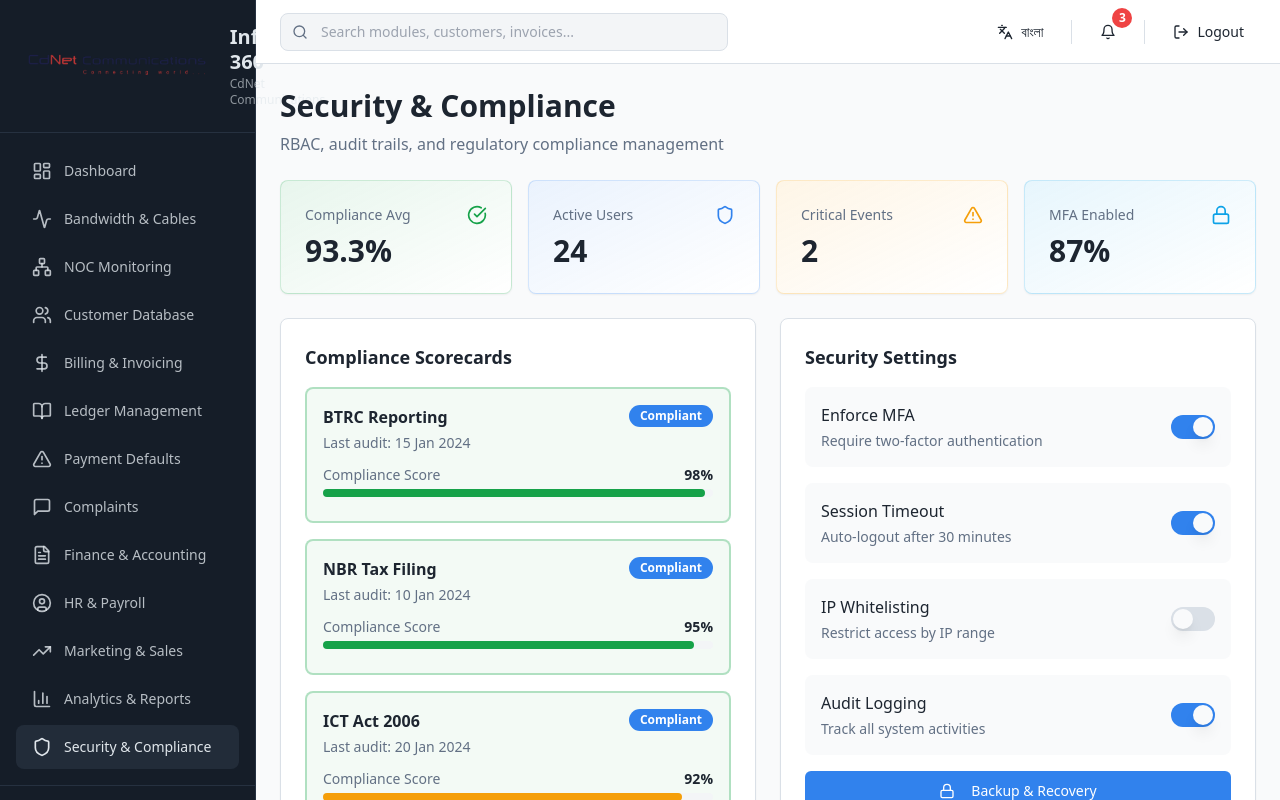
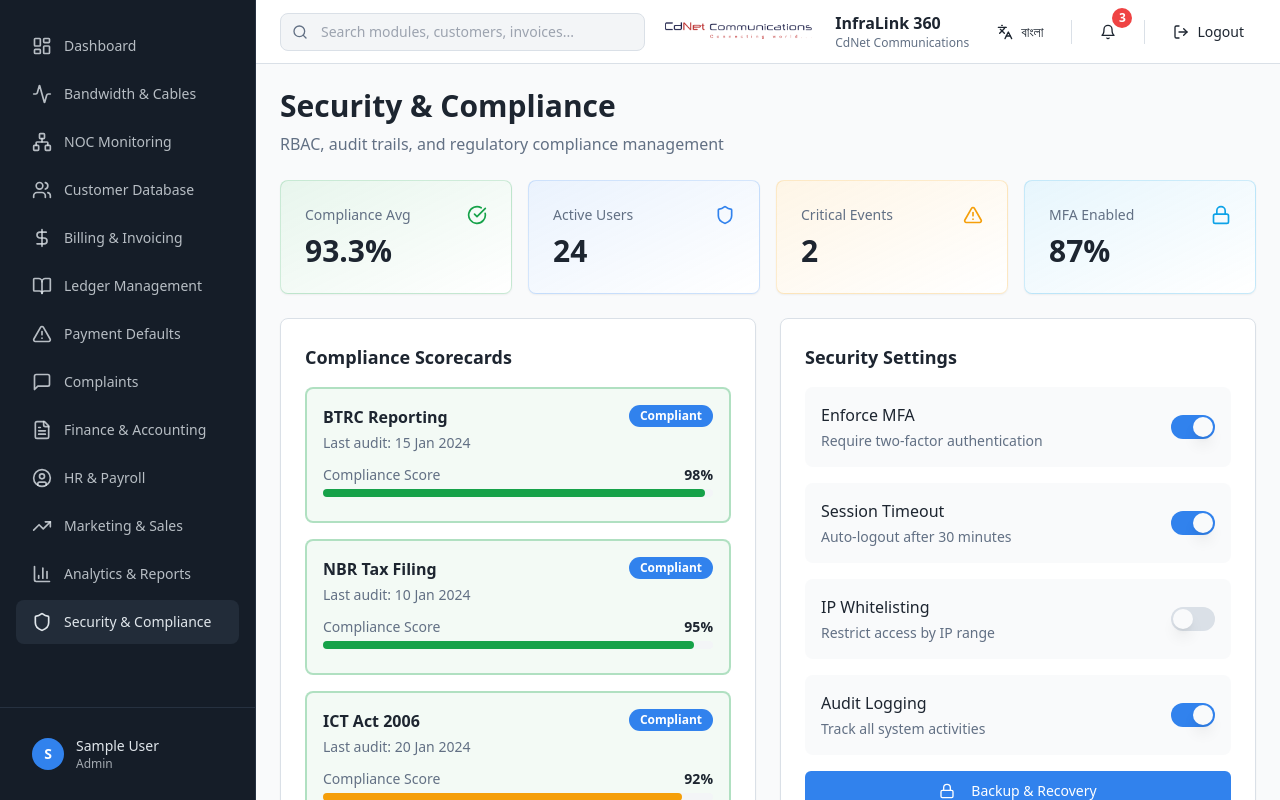
Before and after one commit to asifremanbd/infra-link-360-proto, a React (Vite) app: page /security in a window 1280 px wide. Built offline with nearby package versions, Linux system fonts and the light colour scheme; sample sign-in values are in the browser's storage.

Commit message:
Refactor: Move branding to header

```diff
--- a/src/components/layout/Header.tsx
+++ b/src/components/layout/Header.tsx
@@ -4,6 +4,7 @@ import { Button } from "@/components/ui/button";
 import { Bell, LogOut, Search, Languages } from "lucide-react";
 import { Badge } from "@/components/ui/badge";
 import { useNavigate } from "react-router-dom";
+import cdnetLogo from "@/assets/cdnet-logo.png";
 
 export default function Header() {
   const { user, logout } = useAuth();
@@ -25,6 +26,18 @@ export default function Header() {
             placeholder={t('search')}
             className="w-full pl-10 pr-4 py-2 bg-muted border border-input rounded-lg text-sm focus:outline-none focus:ring-2 focus:ring-primary"
           />
+        </div>
+      </div>
+
+      <div className="flex items-center gap-4 mx-4">
+        <img
+          src={cdnetLogo}
+          alt="CdNet Communications"
+          className="h-10 w-auto object-contain flex-shrink-0"
+        />
+        <div className="flex flex-col justify-center">
+          <h1 className="font-bold text-base leading-tight text-foreground">InfraLink 360</h1>
+          <p className="text-xs text-muted-foreground mt-0.5 font-normal">CdNet Communications</p>
         </div>
       </div>
 
--- a/src/components/layout/Sidebar.tsx
+++ b/src/components/layout/Sidebar.tsx
@@ -46,21 +46,7 @@ export default function Sidebar() {
 
   return (
     <aside className="w-64 bg-sidebar text-sidebar-foreground border-r border-sidebar-border flex flex-col">
-      <div className="p-6 border-b border-sidebar-border">
-        <div className="flex items-center gap-4">
-          <img
-            src={cdnetLogo}
-            alt="CdNet Communications"
-            className="h-12 w-auto object-contain flex-shrink-0"
-          />
-          <div className="flex flex-col justify-center">
-            <h1 className="font-bold text-xl leading-tight text-sidebar-foreground">InfraLink 360</h1>
-            <p className="text-xs text-sidebar-foreground/60 mt-0.5 font-normal">CdNet Communications</p>
-          </div>
-        </div>
-      </div>
-
-      <nav className="flex-1 p-4 space-y-1">
+      <nav className="flex-1 p-4 space-y-1 pt-6">
         {visibleModules.map((module) => {
           const Icon = module.icon;
           return (
```
